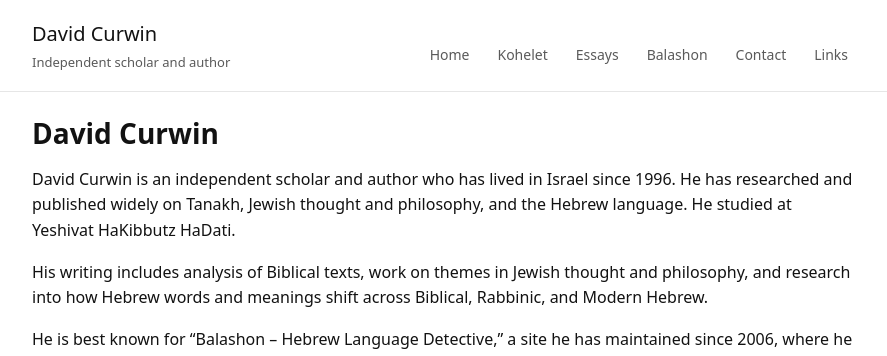
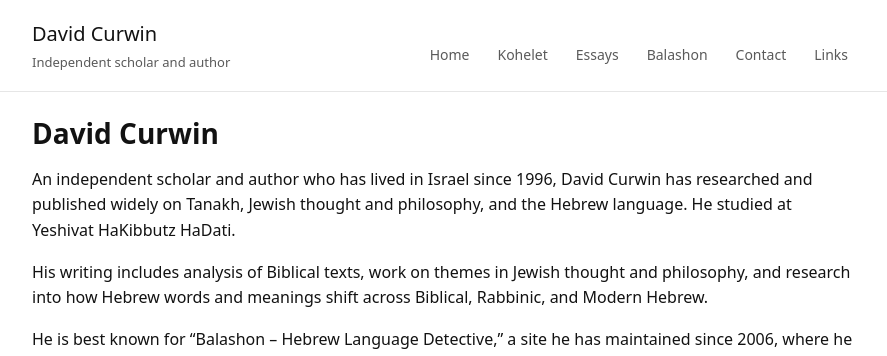
Before and after one commit to davidcurwin/davidcurwin.github.io, a Jekyll site: the page built from index.md, in a window 1280 px wide. Shown: the top 356 px of the page, without its empty margins (196-1083 px from the left). Built offline with Jekyll 4.4.1, drawn with Linux system fonts in a browser that asks for light colours.

Commit message:
Rephrase introductory paragraph about David Curwin

```diff
--- a/index.md
+++ b/index.md
@@ -5,7 +5,7 @@ heading: David Curwin
 permalink: /
 ---
 
-<p class="lede">David Curwin is an independent scholar and author who has lived in Israel since 1996. He has researched and published widely on Tanakh, Jewish thought and philosophy, and the Hebrew language. He studied at Yeshivat HaKibbutz HaDati.</p>
+<p class="lede">An independent scholar and author who has lived in Israel since 1996, David Curwin has researched and published widely on Tanakh, Jewish thought and philosophy, and the Hebrew language. He studied at Yeshivat HaKibbutz HaDati.</p>
 
 His writing includes analysis of Biblical texts, work on themes in Jewish thought and philosophy, and research into how Hebrew words and meanings shift across Biblical, Rabbinic, and Modern Hebrew.
 
```
